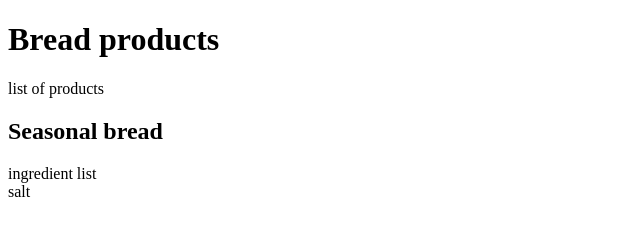
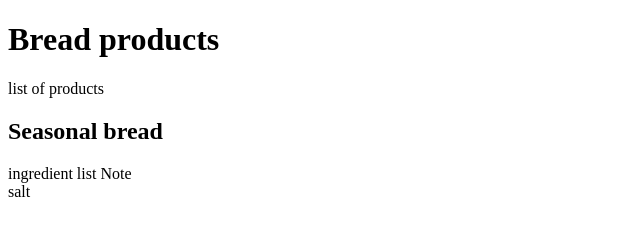
Before and after one commit to hannguyend/com.bread.demo, a plain HTML site: page WebContent/index.html in a window 1280 px wide. Shown: the full height of the page, 0-640 px from the left. Drawn offline with Linux system fonts and the light colour scheme.

Commit message:
done coding

```diff
--- a/WebContent/index.html
+++ b/WebContent/index.html
@@ -10,6 +10,7 @@
  <h2>Seasonal bread</h2>
 
  <span>ingredient list</span>
+ <span>Note</span>
  <div> salt</div>
 
 </body>
```
